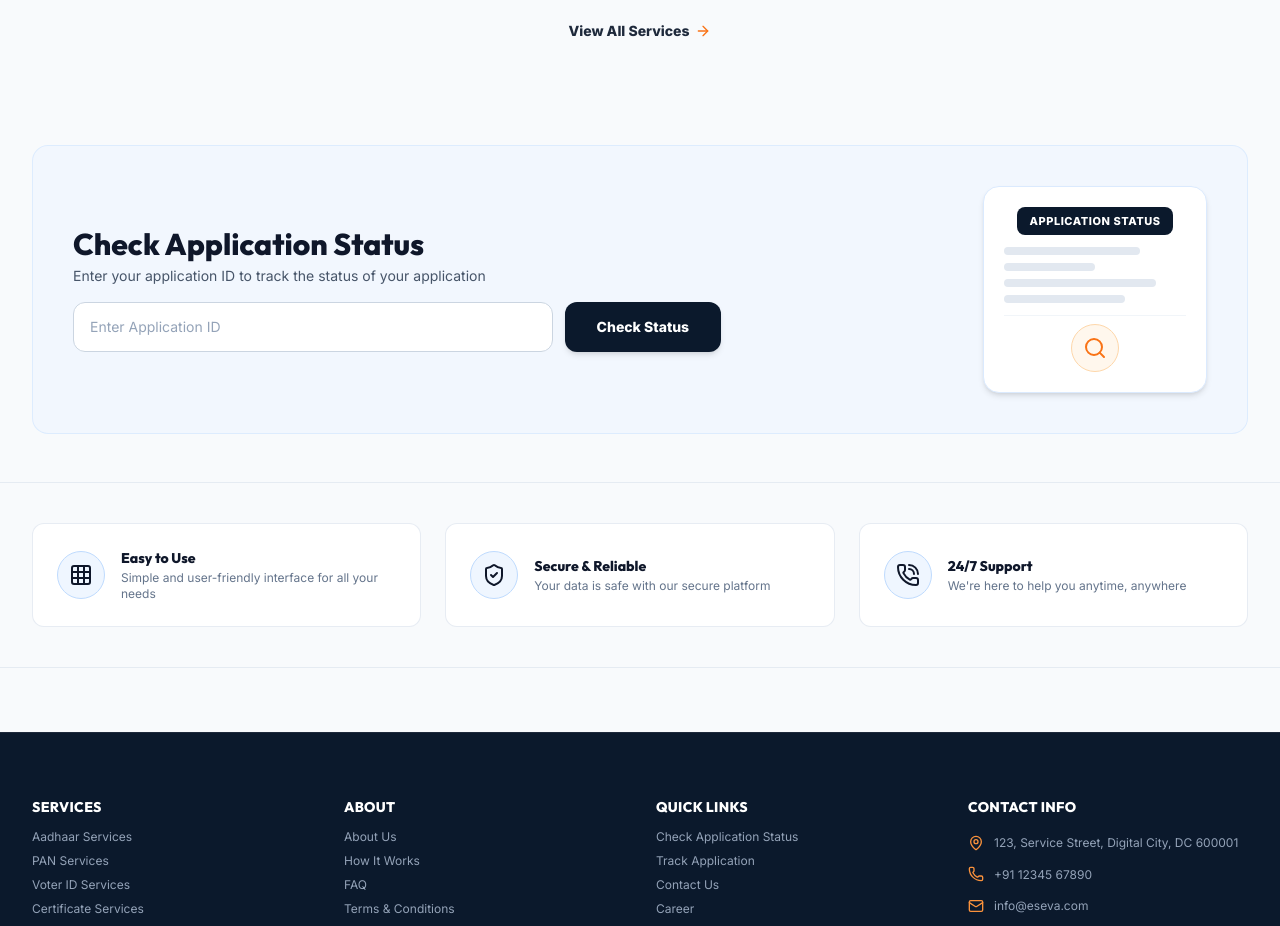
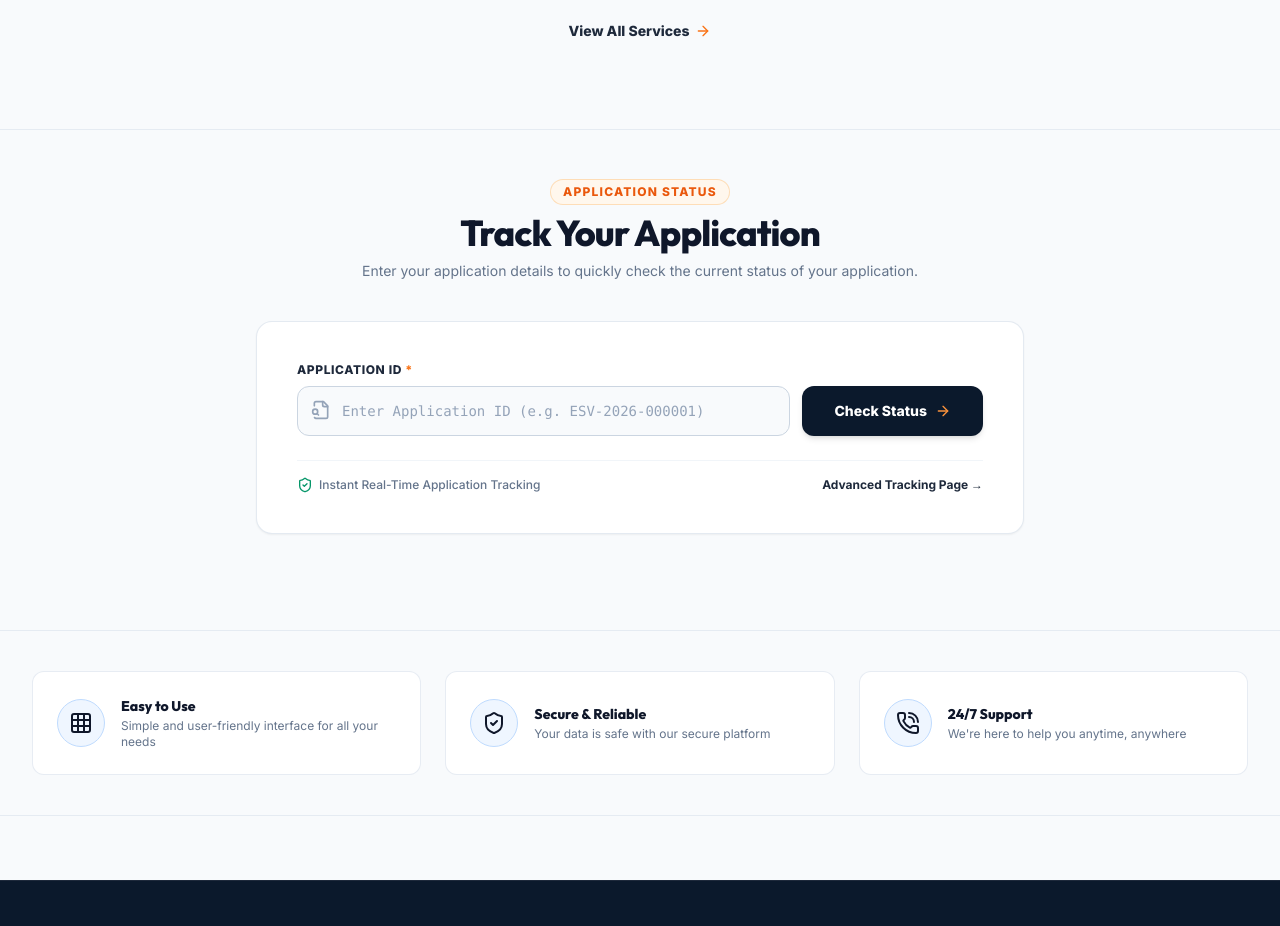
Before and after one commit to suryasuryaa239/e-seva-, a React (Vite) app: page / in a window 1280 px wide. Shown: the part 2660-3586 px from the top of the page. Built offline with nearby package versions, Linux system fonts and the light colour scheme; no server answers; the HTML template or start-up script is replaced by a standard one.

Commit message:
UI/UX Step 5: Redesign Application Status Tracking section and page

```diff
--- a/src/pages/ApplicationTracker.jsx
+++ b/src/pages/ApplicationTracker.jsx
@@ -58,55 +58,65 @@ export default function ApplicationTracker() {
     <div className="max-w-5xl mx-auto px-4 sm:px-6 lg:px-8 py-8 space-y-8 font-sans selection:bg-blue-600 selection:text-white">
       <Breadcrumbs items={[{ label: 'Track Application Status' }]} />
 
-      {/* Tracker Search Header */}
-      <div className="bg-gradient-to-r from-blue-950 via-blue-900 to-slate-900 text-white p-8 sm:p-10 rounded-2xl shadow-md border border-blue-800 space-y-4">
-        <div>
-          <span className="text-xs font-extrabold text-emerald-400 uppercase tracking-wider bg-blue-950 px-3 py-1 rounded-full border border-blue-800">
-            Real-Time Tracking System
-          </span>
-          <h1 className="font-heading font-extrabold text-2xl sm:text-3xl text-white mt-2">
-            Check Application Status
-          </h1>
-          <p className="text-xs text-slate-200 font-normal">
-            Check live processing state, government SLA timeline, and official Admin Remarks.
-          </p>
-        </div>
+      {/* CENTERED SECTION HEADER (STEP 5 SPECIFICATION) */}
+      <div className="text-center max-w-2xl mx-auto space-y-2 pt-4">
+        <span className="inline-block text-xs font-extrabold text-orange-600 uppercase tracking-widest bg-orange-50 border border-orange-200/80 px-3 py-1 rounded-full">
+          APPLICATION STATUS
+        </span>
+        <h1 className="font-heading font-extrabold text-3xl sm:text-4xl text-slate-900 tracking-tight">
+          Track Your Application
+        </h1>
+        <p className="text-xs sm:text-sm text-slate-500 font-normal leading-relaxed">
+          Enter your application details to quickly check the current status of your application.
+        </p>
+      </div>
 
-        <form onSubmit={handleTrackSubmit} className="grid grid-cols-1 sm:grid-cols-12 gap-3 pt-2">
-          <div className="sm:col-span-6">
-            <label className="text-[11px] font-semibold text-slate-300 block mb-1">
-              Application ID / Tracking Number *
+      {/* CENTERED TRACKING CARD */}
+      <div className="bg-white p-6 sm:p-8 rounded-2xl border border-slate-200 shadow-sm space-y-4 max-w-3xl mx-auto">
+        <form onSubmit={handleTrackSubmit} className="grid grid-cols-1 sm:grid-cols-12 gap-3">
+          <div className="sm:col-span-7">
+            <label className="text-xs font-extrabold text-slate-800 uppercase tracking-wider block mb-1.5">
+              Application ID <span className="text-orange-500">*</span>
             </label>
             <input
               type="text"
               placeholder="e.g. ESV-2026-000001"
               value={appId}
               onChange={(e) => setAppId(e.target.value)}
-              className="w-full bg-white/10 text-white text-xs font-mono rounded-xl px-4 py-3 border border-white/20 focus:border-emerald-400 outline-none"
+              className="w-full bg-slate-50 text-slate-900 text-xs font-mono rounded-xl px-4 py-3 border border-slate-300 focus:border-slate-900 focus:bg-white outline-none transition-all"
             />
           </div>
 
-          <div className="sm:col-span-4">
-            <label className="text-[11px] font-semibold text-slate-300 block mb-1">
-              Mobile Number (Optional Verification)
+          <div className="sm:col-span-5">
+            <label className="text-xs font-extrabold text-slate-800 uppercase tracking-wider block mb-1.5">
+              Mobile Number (Optional)
             </label>
             <input
               type="text"
               placeholder="10-digit phone number"
               value={phone}
               onChange={(e) => setPhone(e.target.value)}
-              className="w-full bg-white/10 text-white text-xs rounded-xl px-4 py-3 border border-white/20 focus:border-emerald-400 outline-none"
+              className="w-full bg-slate-50 text-slate-900 text-xs rounded-xl px-4 py-3 border border-slate-300 focus:border-slate-900 focus:bg-white outline-none transition-all"
             />
           </div>
 
-          <div className="sm:col-span-2 flex items-end">
+          <div className="sm:col-span-12 pt-2">
             <button
               type="submit"
               disabled={loading}
-              className="w-full bg-emerald-600 hover:bg-emerald-700 text-white font-extrabold text-xs py-3 rounded-xl shadow transition-colors flex items-center justify-center gap-1.5"
+              className="w-full bg-[#0b192c] hover:bg-orange-600 text-white font-extrabold text-xs sm:text-sm py-3.5 rounded-xl shadow-md transition-all flex items-center justify-center gap-2 group disabled:opacity-50"
             >
-              {loading ? <RefreshCw className="w-4 h-4 animate-spin" /> : <Search className="w-4 h-4" />}
-              Track
+              {loading ? (
+                <>
+                  <RefreshCw className="w-4 h-4 animate-spin text-orange-400" />
+                  <span>Checking Status...</span>
+                </>
+              ) : (
+                <>
+                  <Search className="w-4 h-4 text-orange-400 group-hover:scale-110 transition-transform" />
+                  <span>Check Status</span>
+                </>
+              )}
             </button>
           </div>
         </form>
--- a/src/pages/Home.jsx
+++ b/src/pages/Home.jsx
@@ -320,73 +320,77 @@ export default function Home() {
 
       </section>
 
-      {/* 4. CHECK APPLICATION STATUS BANNER (EXACT REFERENCE MATCHER) */}
-      <section className="max-w-7xl mx-auto px-4 sm:px-6 lg:px-8 pt-4">
-        <div className="bg-blue-50/70 rounded-2xl border border-blue-100/90 p-8 sm:p-10 shadow-xs relative overflow-hidden">
-          <div className="grid grid-cols-1 lg:grid-cols-12 gap-8 items-center">
+      {/* 4. CHECK APPLICATION STATUS BANNER (STEP 5 SPECIFICATION) */}
+      <section className="max-w-7xl mx-auto px-4 sm:px-6 lg:px-8 py-12 border-t border-slate-200/80">
+        <div className="space-y-10">
 
-            {/* Left Search Input */}
-            <div className="lg:col-span-7 space-y-4">
-              <div>
-                <h2 className="font-heading font-extrabold text-2xl sm:text-3xl text-slate-900">
-                  Check Application Status
+          {/* CENTERED SECTION HEADER */}
+          <div className="text-center max-w-2xl mx-auto space-y-2">
+            <span className="inline-block text-xs font-extrabold text-orange-600 uppercase tracking-widest bg-orange-50 border border-orange-200/80 px-3 py-1 rounded-full">
+              APPLICATION STATUS
+            </span>
+            <h2 className="font-heading font-extrabold text-3xl sm:text-4xl text-slate-900 tracking-tight">
+              Track Your Application
             </h2>
-                <p className="text-xs sm:text-sm text-slate-600 mt-1 font-normal">
-                  Enter your application ID to track the status of your application
+            <p className="text-xs sm:text-sm text-slate-500 font-normal leading-relaxed">
+              Enter your application details to quickly check the current status of your application.
             </p>
           </div>
 
-              <form onSubmit={handleTrackSubmit} className="space-y-3">
+          {/* CENTERED TRACKING CARD */}
+          <div className="max-w-3xl mx-auto bg-white rounded-2xl border border-slate-200/90 p-6 sm:p-10 shadow-sm space-y-6">
+            <form onSubmit={handleTrackSubmit} className="space-y-4">
+              <div className="space-y-2">
+                <label className="text-xs font-extrabold text-slate-800 uppercase tracking-wider block">
+                  Application ID <span className="text-orange-500">*</span>
+                </label>
+
                 <div className="flex flex-col sm:flex-row gap-3">
+                  <div className="relative flex-1">
                     <input
                       type="text"
-                    placeholder="Enter Application ID"
+                      placeholder="Enter Application ID (e.g. ESV-2026-000001)"
                       value={trackingIdInput}
                       onChange={(e) => {
                         setTrackingIdInput(e.target.value);
                         setTrackValidationError('');
                       }}
-                    className={`w-full bg-white text-slate-900 placeholder-slate-400 text-xs sm:text-sm rounded-xl px-4 py-3.5 border ${
-                      trackValidationError ? 'border-rose-500 ring-1 ring-rose-500' : 'border-slate-300'
-                    } outline-none focus:border-slate-800 shadow-xs`}
+                      className={`w-full bg-slate-50 text-slate-900 placeholder-slate-400 text-xs sm:text-sm rounded-xl pl-11 pr-4 py-3.5 border ${
+                        trackValidationError ? 'border-rose-500 ring-1 ring-rose-500 bg-rose-50/20' : 'border-slate-300 focus:border-slate-900 focus:bg-white'
+                      } outline-none transition-all font-mono`}
                     />
+                    <FileSearch className="w-5 h-5 text-slate-400 absolute left-3.5 top-3.5" />
+                  </div>
+
                   <button
                     type="submit"
-                    className="bg-[#0b192c] hover:bg-slate-800 text-white font-extrabold text-xs sm:text-sm px-8 py-3.5 rounded-xl shadow-md transition-colors shrink-0"
+                    className="bg-[#0b192c] hover:bg-orange-600 text-white font-extrabold text-xs sm:text-sm px-8 py-3.5 rounded-xl shadow-md hover:shadow-lg transition-all shrink-0 flex items-center justify-center gap-2 group"
                   >
-                    Check Status
+                    <span>Check Status</span>
+                    <ArrowRight className="w-4 h-4 text-orange-400 group-hover:translate-x-1 transition-transform" />
                   </button>
-                </div>
-
-                {trackValidationError && (
-                  <p className="text-xs font-bold text-rose-600 flex items-center gap-1">
-                    <AlertCircle className="w-4 h-4" /> {trackValidationError}
-                  </p>
-                )}
-              </form>
-            </div>
-
-            {/* Right Magnifying Glass / Application Status Clipboard Illustration */}
-            <div className="lg:col-span-5 flex justify-center lg:justify-end">
-              <div className="relative w-48 sm:w-56 bg-white p-5 rounded-2xl shadow-md border border-blue-100 text-center space-y-3">
-                <div className="bg-[#0b192c] text-white py-1.5 px-3 rounded-lg text-[11px] font-extrabold tracking-wider uppercase inline-block">
-                  APPLICATION STATUS
-                </div>
-                <div className="space-y-2 text-left text-[10px] text-slate-600">
-                  <div className="h-2 bg-slate-200 rounded w-3/4"></div>
-                  <div className="h-2 bg-slate-200 rounded w-1/2"></div>
-                  <div className="h-2 bg-slate-200 rounded w-5/6"></div>
-                  <div className="h-2 bg-slate-200 rounded w-2/3"></div>
-                </div>
-                <div className="pt-2 border-t border-slate-100 flex justify-center">
-                  <div className="w-12 h-12 rounded-full bg-orange-50 border border-orange-200 flex items-center justify-center text-orange-500 shadow-xs">
-                    <Search className="w-6 h-6" />
-                  </div>
-                </div>
                 </div>
               </div>
 
+              {/* VALIDATION ERROR MESSAGE */}
+              {trackValidationError && (
+                <div className="bg-rose-50 border border-rose-200 text-rose-700 px-4 py-2.5 rounded-xl text-xs font-bold flex items-center gap-2">
+                  <AlertCircle className="w-4 h-4 text-rose-600 shrink-0" />
+                  <span>{trackValidationError}</span>
                 </div>
+              )}
+            </form>
+
+            <div className="pt-4 border-t border-slate-100 flex flex-wrap items-center justify-between text-xs text-slate-500 gap-2">
+              <span className="flex items-center gap-1.5 font-medium">
+                <ShieldCheck className="w-4 h-4 text-emerald-600" /> Instant Real-Time Application Tracking
+              </span>
+              <Link to="/track" className="font-bold text-slate-800 hover:text-orange-600 transition-colors">
+                Advanced Tracking Page →
+              </Link>
+            </div>
+          </div>
+
         </div>
       </section>
 
```
Lines whose indentation alone changed are shown as unchanged.
